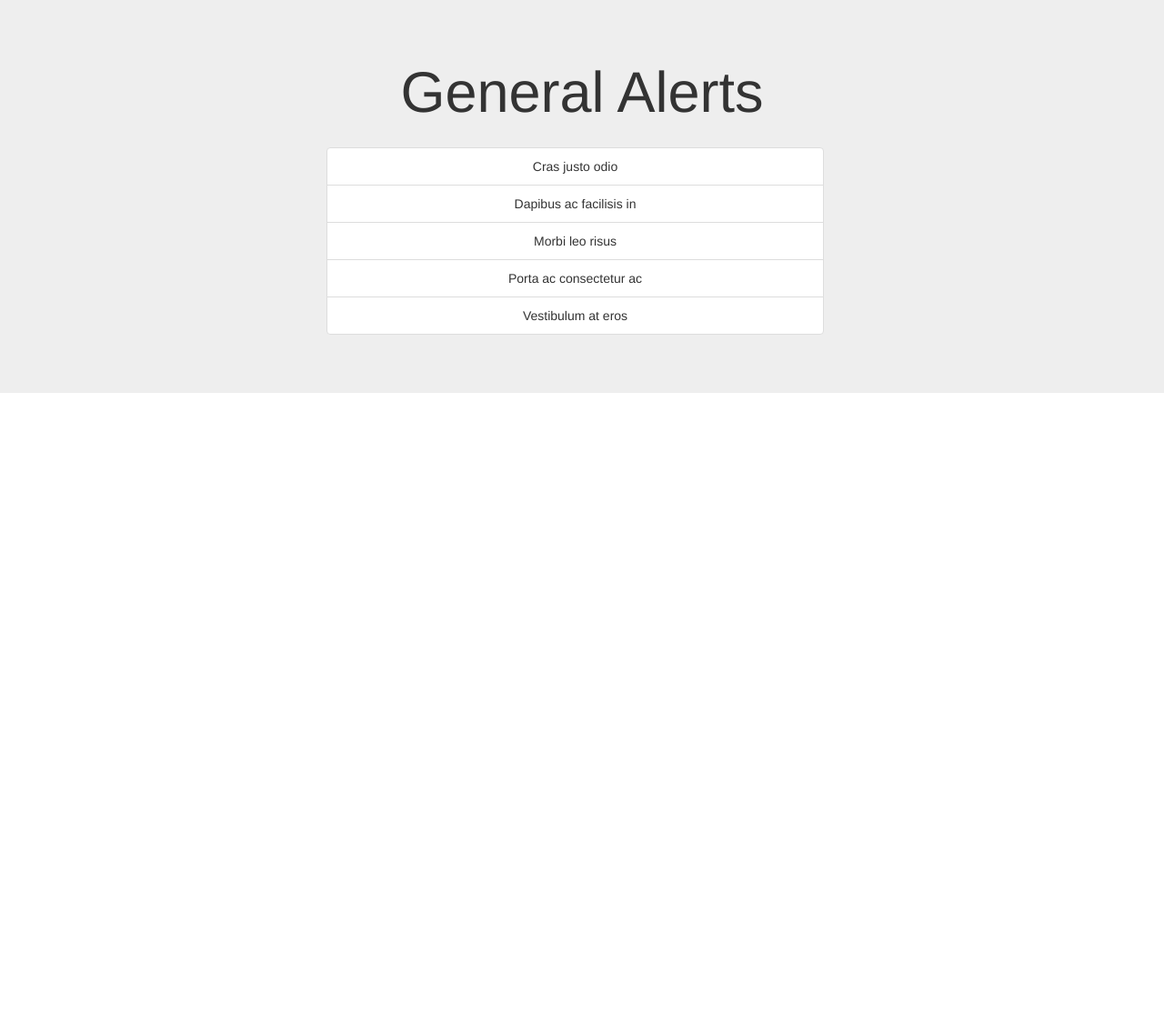
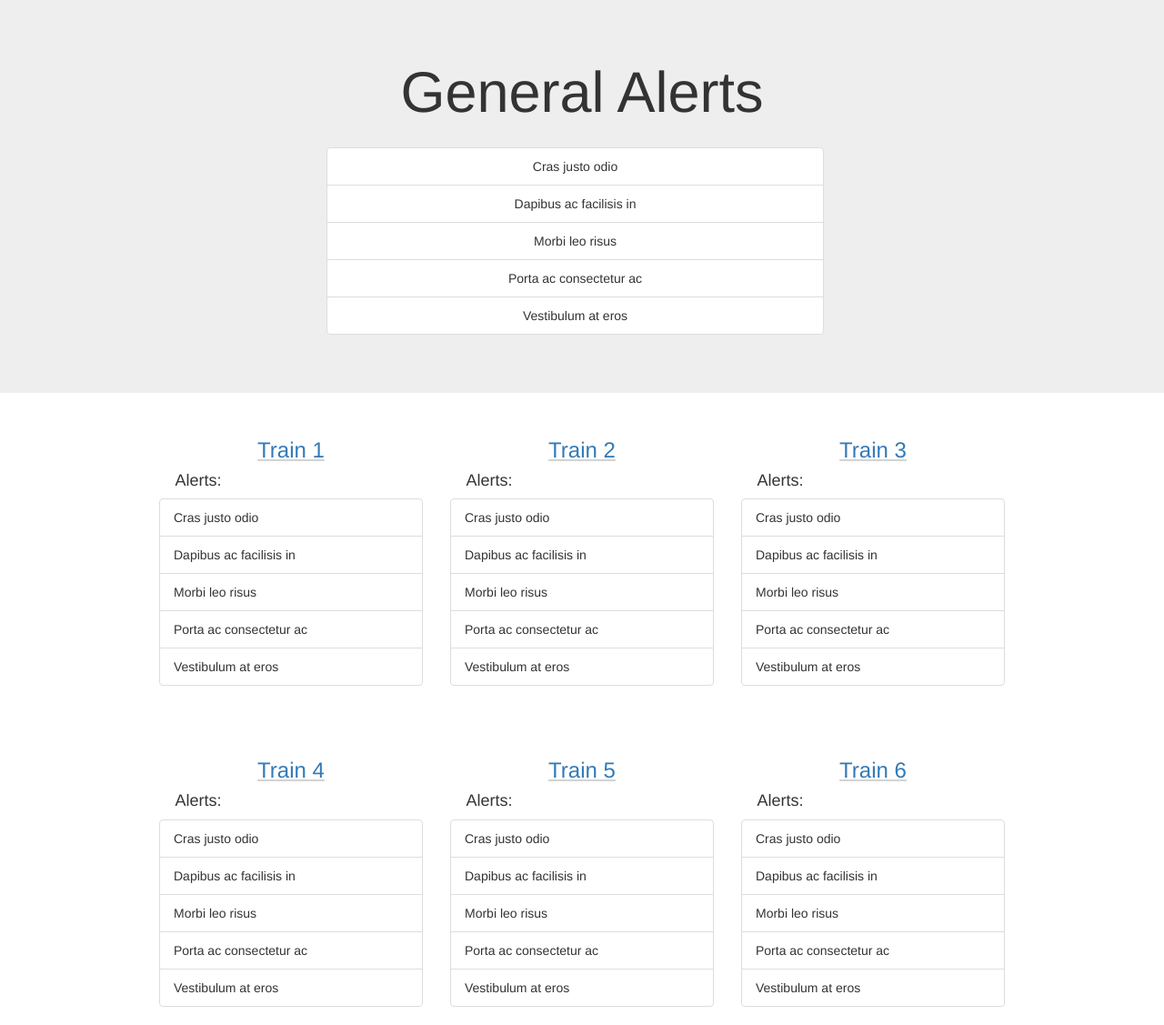
Before and after one commit to nicolecheng/firenation, a Flask app: page / in a window 1280 px wide. Shown: the part 73-1200 px from the top of the page at 91% size. Before the commit the page ends 505 px from the top, so only its background shows below. Run offline with Flask 2, Linux system fonts and the light colour scheme; parts of the project's set-up code (start-up, migrations or seed data) failed here and were passed over; some libraries are stand-ins or nearby versions.

Commit message:
finished homepage

```diff
--- a/static/overwrite.css
+++ b/static/overwrite.css
@@ -2,3 +2,29 @@
   width: 44%;
   margin: auto;
 }
+
+.row {
+  margin: auto;
+  width: 100%;
+  display: -webkit-flex;
+  display: flex;
+  -webkit-justify-content: center;
+  justify-content: center;
+}
+
+/*.col-sm-3:not(:first-child) {
+  padding-top: 0px;
+  padding-bottom: 0px;
+  border-left: 1px solid #A9A9A9;
+}*/
+
+.col-sm-3 h3 {
+  padding-top: 0px;
+  text-align: center;
+  text-decoration: underline;
+  text-decoration-color: #D3D3D3;
+}
+
+.col-sm-3 h4 {
+  padding-left: 6%;
+}
--- a/templates/home.html
+++ b/templates/home.html
@@ -42,5 +42,84 @@
               <li class="list-group-item">Vestibulum at eros</li>
             </ul>
     </div>
+    <div class="row">
+        <div class="col-sm-3">
+          <a href="../templates/train.html"><h3>Train 1</h3></a>
+          <h4>Alerts:</h4>
+          <ul class="list-group">
+            <li class="list-group-item">Cras justo odio</li>
+            <li class="list-group-item">Dapibus ac facilisis in</li>
+            <li class="list-group-item">Morbi leo risus</li>
+            <li class="list-group-item">Porta ac consectetur ac</li>
+            <li class="list-group-item">Vestibulum at eros</li>
+          </ul>
+        </div>
+
+        <div class="col-sm-3">
+          <a href="../templates/train.html"><h3>Train 2</h3></a>
+          <h4>Alerts:</h4>
+          <ul class="list-group">
+            <li class="list-group-item">Cras justo odio</li>
+            <li class="list-group-item">Dapibus ac facilisis in</li>
+            <li class="list-group-item">Morbi leo risus</li>
+            <li class="list-group-item">Porta ac consectetur ac</li>
+            <li class="list-group-item">Vestibulum at eros</li>
+          </ul>
+        </div>
+
+        <div class="col-sm-3">
+          <a href="../templates/train.html"><h3>Train 3</h3></a>
+          <h4>Alerts:</h4>
+          <ul class="list-group">
+            <li class="list-group-item">Cras justo odio</li>
+            <li class="list-group-item">Dapibus ac facilisis in</li>
+            <li class="list-group-item">Morbi leo risus</li>
+            <li class="list-group-item">Porta ac consectetur ac</li>
+            <li class="list-group-item">Vestibulum at eros</li>
+          </ul>
+        </div>
+      </div>
+
+      <br>
+      <br>
+
+      <div class="row">
+          <div class="col-sm-3">
+            <a href="../templates/train.html"><h3>Train 4</h3></a>
+            <h4>Alerts:</h4>
+            <ul class="list-group">
+              <li class="list-group-item">Cras justo odio</li>
+              <li class="list-group-item">Dapibus ac facilisis in</li>
+              <li class="list-group-item">Morbi leo risus</li>
+              <li class="list-group-item">Porta ac consectetur ac</li>
+              <li class="list-group-item">Vestibulum at eros</li>
+            </ul>
+          </div>
+
+          <div class="col-sm-3">
+            <a href="../templates/train.html"><h3>Train 5</h3></a>
+            <h4>Alerts:</h4>
+            <ul class="list-group">
+              <li class="list-group-item">Cras justo odio</li>
+              <li class="list-group-item">Dapibus ac facilisis in</li>
+              <li class="list-group-item">Morbi leo risus</li>
+              <li class="list-group-item">Porta ac consectetur ac</li>
+              <li class="list-group-item">Vestibulum at eros</li>
+            </ul>
+          </div>
+
+          <div class="col-sm-3">
+            <a href="../templates/train.html"><h3>Train 6</h3></a>
+            <h4>Alerts:</h4>
+            <ul class="list-group">
+              <li class="list-group-item">Cras justo odio</li>
+              <li class="list-group-item">Dapibus ac facilisis in</li>
+              <li class="list-group-item">Morbi leo risus</li>
+              <li class="list-group-item">Porta ac consectetur ac</li>
+              <li class="list-group-item">Vestibulum at eros</li>
+            </ul>
+          </div>
+        </div>
+
 </body>
 </html>
```
